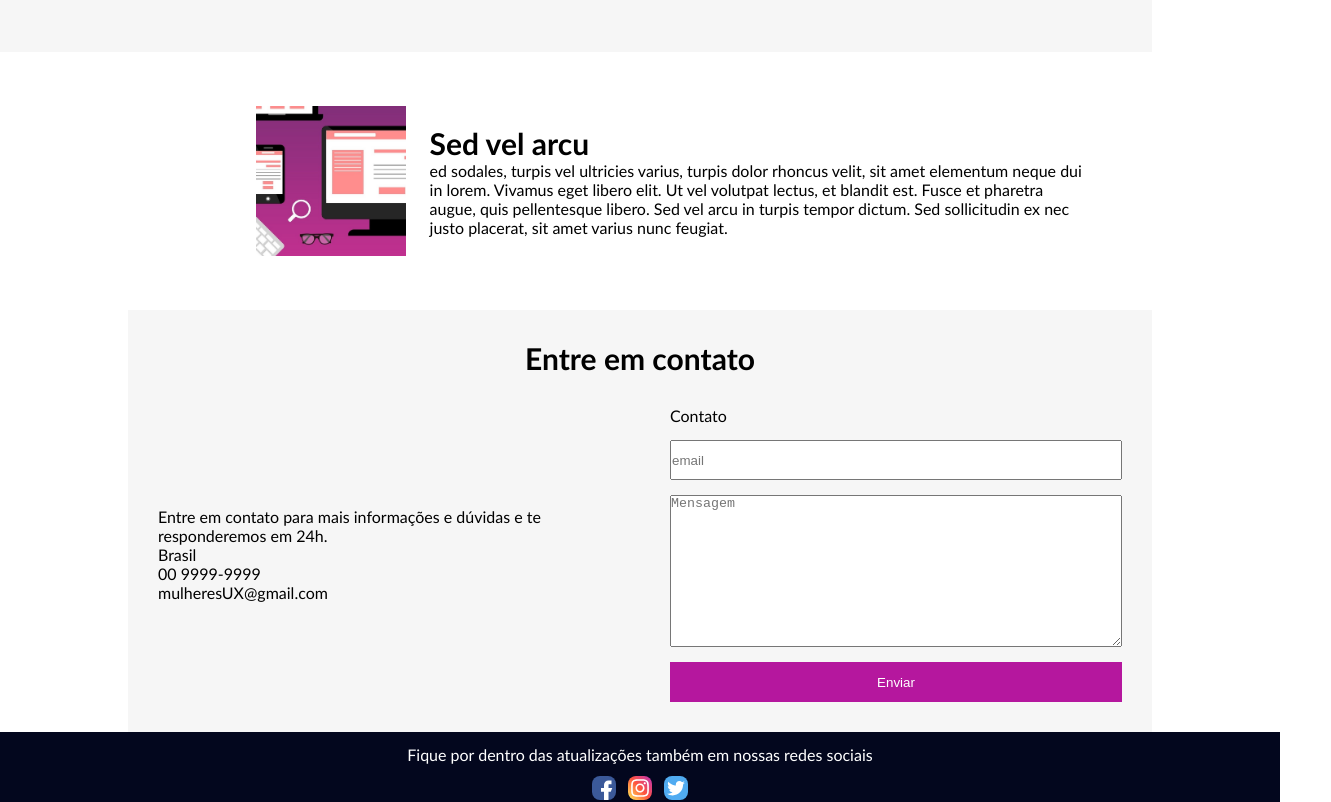
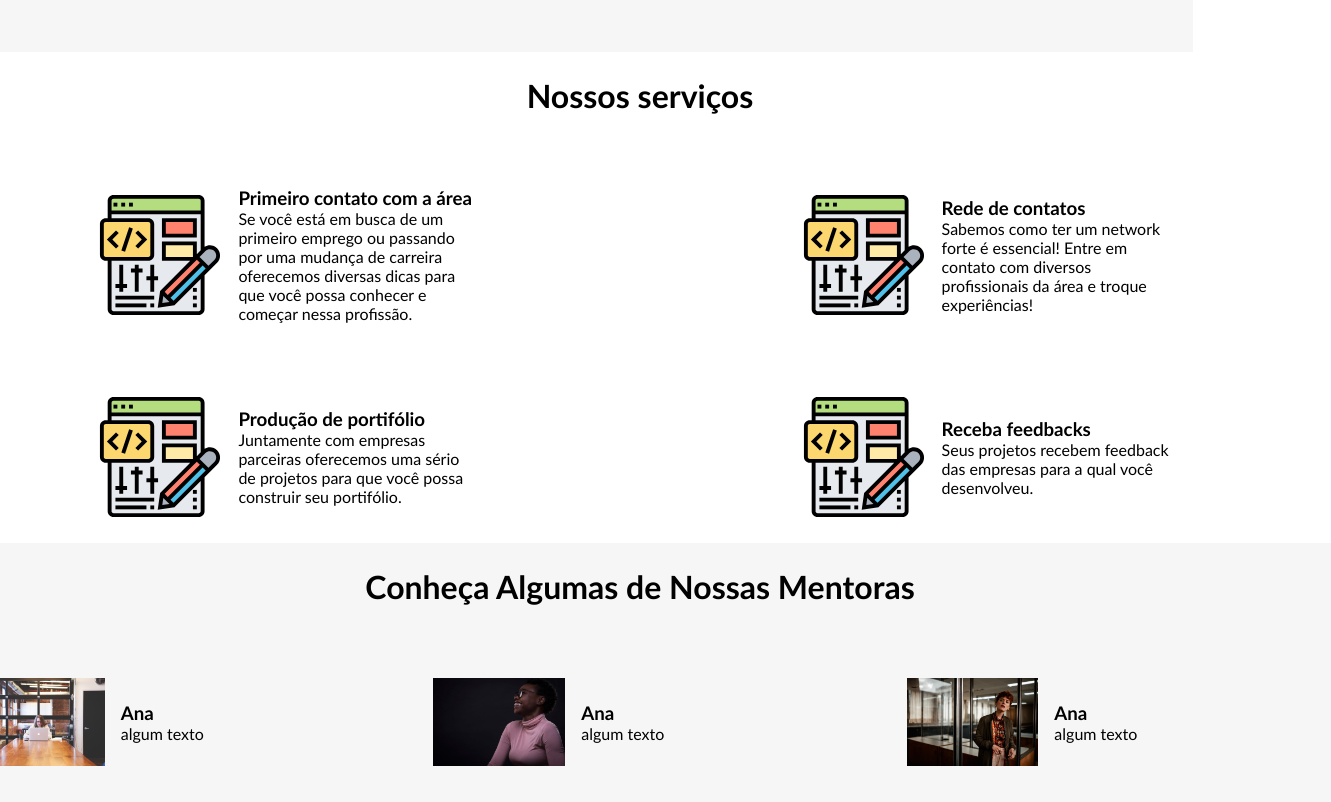
Before and after one commit to Monakairine/ProviWomanReact, a React (Create React App) app: page / in a window 1280 px wide. Shown: the part 807-1609 px from the top of the page, 1331 px wide, since content can reach past the window. Built offline with nearby package versions, Linux system fonts and the light colour scheme.

Commit message:
adicionei secao de vantagens e secao de mentorias

```diff
--- a/src/Components/Contact/Contact.js
+++ b/src/Components/Contact/Contact.js
@@ -8,21 +8,18 @@ class Contact extends React.Component {
     render() {
 
         return (
-            <div className='contact-container bg-grey'>
+            <div className='contact-container'>
                 <span className="div-title">Entre em contato</span>
                 <div className='contact-form'>
                     <div id='sect1'>
                         <span>Entre em contato para mais informações e dúvidas e te responderemos em 24h.</span>
                         <span>
-                            <i className="fas fa-map-marker-alt"></i>
-                              Brasil
-                          </span>
+                              Brasil, SP
+                        </span>
                         <span>
-                            <i className="fas fa-mobile-alt"></i>
                               00 9999-9999
                           </span>
                         <span>
-                            <i className="far fa-envelope"></i>
                               mulheresUX@gmail.com
                           </span>
                     </div>
@@ -30,7 +27,7 @@ class Contact extends React.Component {
                     <div id='sect2'>
                         <span>
                             Contato
-                          </span>
+                        </span>
 
                         <input type="text" placeholder="email" className="input-field" />
                         <textarea name="" id="" cols="30" rows="10" placeholder="Mensagem"></textarea>
--- a/src/Components/Contents/CardSeveralImages.js
+++ /dev/null
@@ -1,71 +0,0 @@
-import React from "react";
-import "../../index.css";
-
-
-
-class CardSeveralImages extends React.Component {
-
-
-
-    render() {
-
-
-        return (
-            <div>
-            <h1> Mentorias Free </h1>
-            <div id="#sectionWithSeveralImages-small-div">
-                <img src="img/woman1.jpg"/>
-                <div>
-                    <h3> Ana Carolina </h3>
-                    <p> Algum texto </p>
-                </div>
-            </div>
-
-            <div id="#sectionWithSeveralImages-small-div">
-                <img src="img/woman2.jpg"/>
-                <div>
-                    <h3> Carol </h3>
-                    <p> Algum texto </p>
-                </div>
-            </div>
-
-            <div id="#sectionWithSeveralImages-small-div">
-                <img src="img/woman3.jpg"/>
-                <div>
-                    <h3> Carol </h3>
-                    <p> Algum texto </p>
-                </div>
-            </div>
-
-            <div id="#sectionWithSeveralImages-small-div">
-                <img src="img/woman4.jpg"/>
-                <div>
-                    <h3> Karine </h3>
-                    <p> Algum texto </p>
-                </div>
-            </div>
-
-            <div id="#sectionWithSeveralImages-small-div">
-                <img src="img/Woman5.jpg"/>
-                <div>
-                    <h3> Érica </h3>
-                    <p> Algum texto </p>
-                </div>
-            </div>
-
-            <div id="#sectionWithSeveralImages-small-div">
-                <img src="img/woman6.jpg"/>
-                <div>
-                    <h3> Renata </h3>
-                    <p> Algum texto </p>
-                </div>
-            </div>
-            </div>
-        )
-
-
-    }
-
-}
-
-export default CardSeveralImages
--- a/src/Components/Contents/Contents.js
+++ b/src/Components/Contents/Contents.js
@@ -1,22 +1,20 @@
 import React from "react";
 import "../../index.css";
 import Card from "./Card"
-import CardSeveralImages from "./CardSeveralImages"
+import ImgCard from "./ImgCard"
 import Img1 from "../../IMG/Img.jpg"
 
-import mentor1 from "../../IMG/woman1.jpg"
-import mentor2 from "../../IMG/woman2.jpg"
-import mentor3 from "../../IMG/woman3.jpg"
-import mentor4 from "../../IMG/woman4.jpg"
-import mentor5 from "../../IMG/woman5.jpg"
-import mentor6 from "../../IMG/woman6.jpg"
+import Mentor1 from "../../IMG/woman1.jpg"
+import Mentor2 from "../../IMG/woman2.jpg"
+import Mentor3 from "../../IMG/woman3.jpg"
+import Mentor4 from "../../IMG/woman4.jpg"
+import Mentor5 from "../../IMG/woman5.jpg"
+import Mentor6 from "../../IMG/woman6.jpg"
+
+import portifolio from "../../IMG/portifolio.svg"
 
 
-
-
-
-
-const contentsObject = [
+const listOfContents = [
 
     {
         className: 'section',
@@ -30,33 +28,83 @@ const contentsObject = [
     {
         className: 'section bg-grey',
         img: Img1,
-        title: 'Sobre a empresa 2',
+        title: 'Nossa missão',
         description: `Lorem ipsum dolor sit amet, consectetur adipiscing elit, sed do
             Sed vel arcu in turpis tempor dictum. Sed sollicitudin
             ex nec justo placerat, sit amet varius nunc feugiat.`,
     },
+]
+
+
+const listOfMentors = [
+    {
+        img: Mentor1,
+        name: "Ana",
+        description: "algum texto",
+    },
 
     {
-        className: 'section',
-        img: Img1,
-        title: `Sed vel arcu`,
-        description: `ed sodales, turpis vel ultricies varius, turpis dolor rhoncus
-            velit, sit amet elementum neque dui in lorem. Vivamus eget libero elit.
-            Ut vel volutpat lectus, et blandit est. Fusce et pharetra augue, quis
-            pellentesque libero. Sed vel arcu in turpis tempor dictum. Sed sollicitudin
-            ex nec justo placerat, sit amet varius nunc feugiat. `
+        img: Mentor2,
+        name: "Ana",
+        description: "algum texto",
+    },
 
-    }
-]
+    {
+        img: Mentor3,
+        name: "Ana",
+        description: "algum texto",
+    },
 
-const listOfContentsWithSeveralImages = [
     {
-        className: 'sectionWithSeveralImages',
-        img1: mentor1,
+        img: Mentor4,
+        name: "Ana",
+        description: "algum texto",
+    },
+    {
+        img: Mentor5,
+        name: "Ana",
+        description: "algum texto",
+    },
+
+    {
+        img: Mentor6,
         name: "Ana",
         description: "algum texto",
     }
 ]
+
+const listOfAdvantages = [
+
+    {
+        img: portifolio,
+        name: "Primeiro contato com a área",
+        description: "Se você está em busca de um primeiro emprego ou passando por uma mudança de carreira oferecemos diversas dicas para que você possa conhecer e começar nessa profissão.",
+    },
+
+
+    {
+        img: portifolio,
+        name: "Rede de contatos",
+        description: "Sabemos como ter um network forte é essencial! Entre em contato com diversos profissionais da área e troque experiências!",
+    },
+
+
+    {
+        img: portifolio,
+        name: "Produção de portifólio",
+        description: "Juntamente com empresas parceiras oferecemos uma sério de projetos para que você possa construir seu portifólio.",
+    },
+
+    {
+        img: portifolio,
+        name: "Receba feedbacks",
+        description: "Seus projetos recebem feedback das empresas para a qual você desenvolveu.",
+    },
+
+
+
+]
+
 
 
 
@@ -64,7 +112,7 @@ class Contents extends React.Component {
 
     render() {
 
-        const listOfContents = contentsObject.map((item) => {
+        const contents = listOfContents.map((item) => {
             return (
                 <Card
                     title={item.title}
@@ -75,23 +123,43 @@ class Contents extends React.Component {
             )
         })
 
-        const ContentsWithSeveralImages = listOfContentsWithSeveralImages.map((item)=>{
-            return(
-                <CardSeveralImages
-
+        const mentors = listOfMentors.map((item) => {
+            return (
+                <ImgCard
+                    img={item.img}
+                    name={item.name}
+                    description={item.description}
                 />
             )
+        })
 
+        const advantages = listOfAdvantages.map((item)=>{
+            return(
+                <ImgCard
+                img={item.img}
+                name={item.name}
+                description={item.description}
+            />
+            )
         })
+
+
 
 
         return (
             <div>
-                {listOfContents}
+                {contents}
+                <div className = "sectionAdvantages">
+                    <h1> Nossos serviços </h1>
+                    {advantages}
+                </div>
+                <div className="sectionMentoring bg-grey">
+                    <h1>Conheça Algumas de Nossas Mentoras</h1>
+                    {mentors}
+                </div>
+
             </div>
         );
-
-
     }
 
 }
--- /dev/null
+++ b/src/Components/Contents/ImgCard.js
@@ -0,0 +1,22 @@
+import React from "react";
+import "../../index.css";
+
+
+class ImgCard extends React.Component {
+
+    render() {
+
+
+        return (
+                <div className="imgCard-div">
+                    <img src={this.props.img} />
+                    <div>
+                        <h3> {this.props.name} </h3>
+                        <p> {this.props.description} </p>
+                    </div>
+                </div>
+        )
+    }
+}
+
+export default ImgCard
--- a/src/Components/NavBar/NavBar.js
+++ b/src/Components/NavBar/NavBar.js
@@ -11,10 +11,11 @@ class NavBar extends React.Component {
             <div>
                 <ul id="nav">
                     <li><a href="#">Sobre nós</a></li>
-                    <li><a href="#">Nossos Produtos</a></li>
-                    <li><a href="#">Mentorias</a></li>
+                    <li><a href="#">Nossa Missão</a></li>
+                    <li><a href="#">Serviços Oferecidos</a></li>
+                    <li><a href="#">Mentoria</a></li>
                     <li><a href="#">Contato</a></li>
-                    <li><a href="#">Cadastro</a></li>
+
                 </ul>
             </div>
         )
--- a/src/index.css
+++ b/src/index.css
@@ -6,7 +6,7 @@
 
 #body{
   min-height: 30vh;
-  min-width: 100%;
+  max-width: 100vw;
   display: flex;
   align-items: center;
   flex-direction: column;
@@ -82,13 +82,6 @@
   max-width:90%;
 }
 
-/* .section{
-  display: grid;
-  align-items: center;
-  justify-content: center;
-  grid-template-columns: auto auto;
-  max-width: 100vw;
-} */
 
 .section > div {
   padding: 30px;
@@ -109,26 +102,51 @@
   border-radius: 8px;
 }
 
-#sectionWithSeveralImages{
+
+.sectionAdvantages{
+  min-width: 90%;
+  display: grid;
+  grid-template-columns: auto auto;
+  grid-template-rows: auto auto;
+  column-gap: 24px;
+  background-color: white;
+  row-gap: 24px;
+  color:rgb(0, 0, 0);
+}
+
+.sectionAdvantages h1{
+  text-align: center;
+  grid-column: 1/-1;
+  padding: 24px;
+}
+
+.sectionAdvantages img{
+  height: 124px;
+  width: auto;
+}
+
+.sectionMentoring{
+  min-width: 90%;
+  display: grid;
   grid-template-columns: auto auto auto;
   grid-template-rows: auto auto auto;
   column-gap: 24px;
   row-gap: 24px;
-  background-color: white;
-  color:#832f7a;
+  color:black;
 }
 
-#sectionWithSeveralImages img{
+.sectionMentoring img{
   height: 88px;
   width: auto;
 }
 
-#sectionWithSeveralImages h1{
+.sectionMentoring h1{
   text-align: center;
   grid-column: 1/-1;
+  padding: 24px;
 }
 
-#sectionWithSeveralImages-small-div{
+.imgCard-div{
   display: grid;
   padding: 24px;
   grid-template-columns: auto 240px;
@@ -168,7 +186,7 @@
   padding-top: 30px;
   display: flex;
   justify-content: space-between;
-  width:80%;
+  width:100%;
 
 }
 .div-title{
```
Also changed, not shown: src/IMG/portifolio.svg (added).
